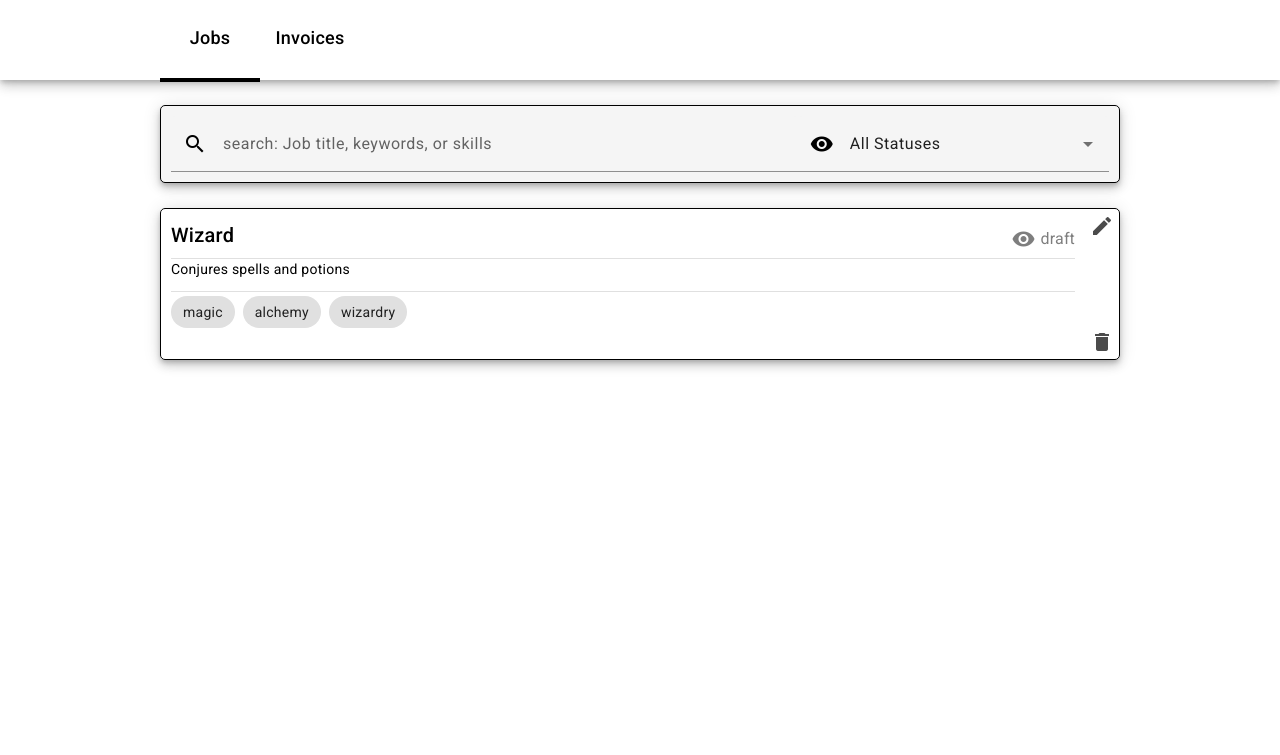
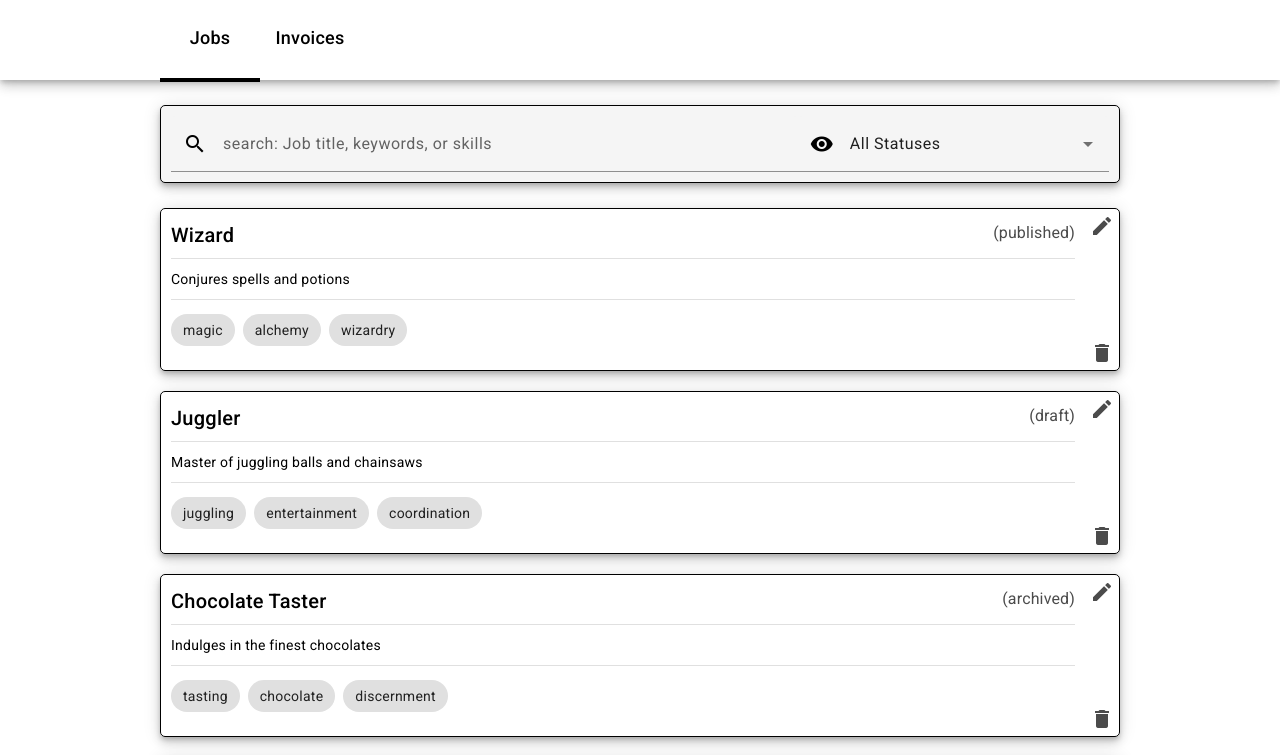
Before and after one commit to NikolaArsenovic/txtask, an Angular app: page /jobs in a window 1280 px wide. Shown: the top 755 px of the page. Built offline with nearby package versions, Linux system fonts and the light colour scheme; data requests are answered from the project's data file.

Commit message:
UI for job adds finished with live data from api

```diff
--- a/src/app/modules/jobs/components/job-ad-item/job-ad-item.component.html
+++ b/src/app/modules/jobs/components/job-ad-item/job-ad-item.component.html
@@ -1,17 +1,14 @@
 <div class="job-ad-item-wrapper mat-elevation-z6">
   <div class="info">
     <div class="header">
-      <h2>Wizard</h2>
-      <div class="status">
-        <mat-icon class="icon" matPrefix aria-hidden="false" fontIcon="visibility"></mat-icon>
-        <h3>draft</h3>
-      </div>
+      <h2>{{jobAd?.title}}</h2><h3>({{jobAd?.status}})</h3>
     </div>
     <mat-divider></mat-divider>
-    <p>Conjures spells and potions</p>
+    <span class="description">{{jobAd?.description}}
+    </span>
     <mat-divider></mat-divider>
-    <mat-chip-set aria-label="Fish selection">
-      <mat-chip *ngFor="let skill of skills">{{skill}}</mat-chip>
+    <mat-chip-set class="skills">
+      <mat-chip *ngFor="let skill of jobAd?.skills">{{skill}}</mat-chip>
     </mat-chip-set>
   </div>
   <div class="actions">
--- a/src/app/modules/jobs/components/job-ad-item/job-ad-item.component.scss
+++ b/src/app/modules/jobs/components/job-ad-item/job-ad-item.component.scss
@@ -1,9 +1,9 @@
 .job-ad-item-wrapper {
   display: flex;
   flex-basis: 100%;
-  height: 150px;
+  min-height: 160px;
   border-radius: 5px;
-  margin-top:10px;
+  margin-top:20px;
   border: 1px solid black;
 
   .info {
@@ -16,15 +16,19 @@
         margin: 0 0 7px;
       }
 
-      .status {
-        display: flex;
-        align-items: center;
-        opacity: 0.5;
-        h3 {
-          margin: 0;
-          padding: 0 0 0 5px;
-        }
+      h3 {
+        margin: 0;
+        opacity: 0.7;
+        padding: 0 0 0 5px;
       }
+    }
+    .description {
+      padding: 10px 0 10px 0;
+      display: block;
+    }
+
+    .skills {
+      padding: 10px 0 10px 0;
     }
   }
 
--- a/src/app/modules/jobs/components/job-ad-item/job-ad-item.component.ts
+++ b/src/app/modules/jobs/components/job-ad-item/job-ad-item.component.ts
@@ -1,4 +1,6 @@
-import { Component } from '@angular/core';
+import { Component, Input } from '@angular/core';
+
+import { JobAd } from 'src/app/core/models/job-ad.model';
 
 @Component({
   selector: 'app-job-ad-item',
@@ -6,5 +8,5 @@ import { Component } from '@angular/core';
   styleUrls: ['./job-ad-item.component.scss']
 })
 export class JobAdItemComponent {
-  skills: string[] = ["magic", "alchemy", "wizardry"];
+  @Input() jobAd?: JobAd;
 }
--- a/src/app/modules/jobs/pages/jobs/jobs.component.html
+++ b/src/app/modules/jobs/pages/jobs/jobs.component.html
@@ -1,6 +1,8 @@
 <div class="job-ads-wrapper">
   <app-job-search-bar></app-job-search-bar>
   <div class="job-ad-list">
-    <app-job-ad-item></app-job-ad-item>
+    @for (jobAd of (jobAds$ | async); track jobAd) {
+      <app-job-ad-item [jobAd]="jobAd"></app-job-ad-item>
+    }
   </div>
 </div>
--- a/src/app/modules/jobs/pages/jobs/jobs.component.scss
+++ b/src/app/modules/jobs/pages/jobs/jobs.component.scss
@@ -1,5 +1,5 @@
 .job-ads-wrapper {
   .job-ad-list {
-    padding-top: 15px;
+    padding-top: 5px;
   }
 }
--- a/src/app/modules/jobs/pages/jobs/jobs.component.ts
+++ b/src/app/modules/jobs/pages/jobs/jobs.component.ts
@@ -1,4 +1,6 @@
-import { Component } from '@angular/core';
+import { Component, inject } from '@angular/core';
+
+import { JobService } from 'src/app/core/services/job.service';
 
 @Component({
   selector: 'app-jobs',
@@ -6,5 +8,7 @@ import { Component } from '@angular/core';
   styleUrls: ['./jobs.component.scss']
 })
 export class JobsComponent {
+  jobService = inject(JobService)
 
+  jobAds$ = this.jobService.getJobAdds();
 }
```
